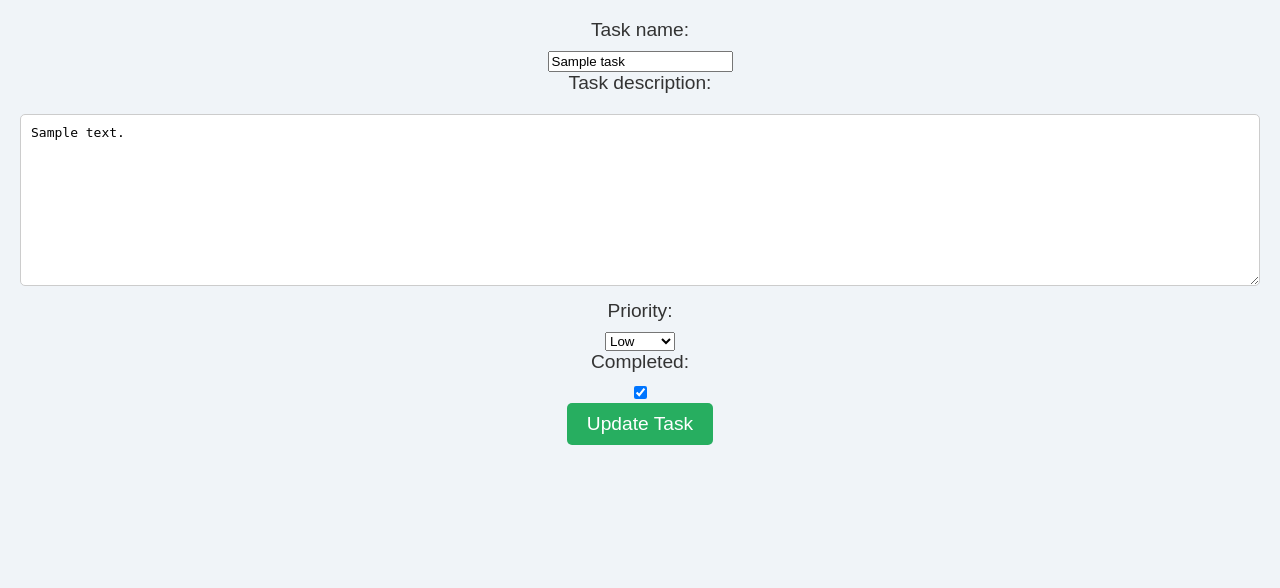
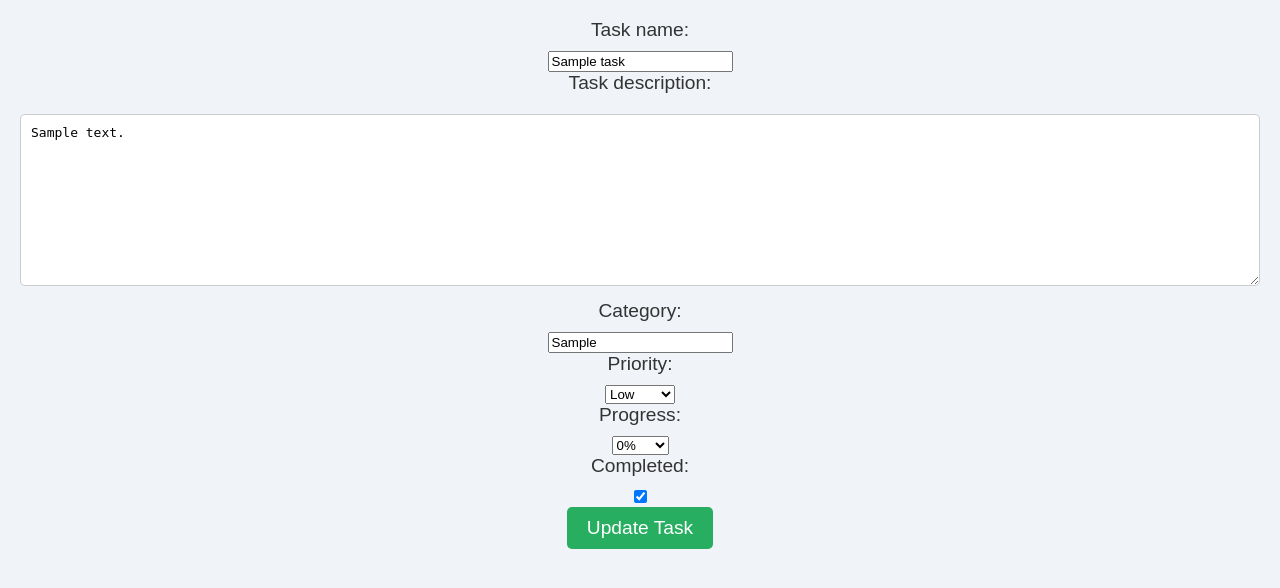
Before and after one commit to DePaul-CSC-394-401/mini-project-team-1, a Django app: page /task_update/1/ in a window 1280 px wide. Shown: the part 93-681 px from the top of the page. Run offline with Django 5.2, Linux system fonts and the light colour scheme; tables that the repository leaves empty hold one stand-in row (values such as "Sample post").

Commit message:
Category and Progress
Category and Progress rough Drafts are done

```diff
--- a/templates/task_update.html
+++ b/templates/task_update.html
@@ -18,9 +18,19 @@
             {{ TaskForm.task_description }}
         </div>
 
+        <div class="form-group"></div>
+            <label for="category">Category:</label>
+            {{ TaskForm.category }}
+        </div>
+
         <div class="form-group">
             <label for="priority">Priority:</label>
             {{ TaskForm.priority }}
+        </div>
+
+        <div class="form-group"></div>
+            <label for="progress">Progress:</label>
+            {{ TaskForm.progress }}
         </div>
 
         <!-- Checkbox for completed task -->
--- a/todo_app/forms.py
+++ b/todo_app/forms.py
@@ -9,7 +9,7 @@ class TaskForm(forms.ModelForm):
 
     class Meta:
         model = Task
-        fields = ['task_name', 'due_date', 'task_description', 'priority', 'reminder_hours']
+        fields = ['task_name', 'due_date', 'task_description', 'priority', 'category', 'reminder_hours']
 
 # ** Email Update Form for Profile Management **
 class EmailUpdateForm(forms.ModelForm):
@@ -26,4 +26,4 @@ class TaskUpdateForm(forms.ModelForm):
 
     class Meta:
         model = Task
-        fields = ['task_name', 'task_description', 'priority', 'completed']
+        fields = ['task_name', 'task_description', 'category', 'priority', 'progress', 'completed']
--- a/todo_app/models.py
+++ b/todo_app/models.py
@@ -1,6 +1,7 @@
 from django.db import models
 from django.contrib.auth.models import User
 from django.utils import timezone
+from django.core.validators import MaxValueValidator, MinValueValidator
 
 class Task(models.Model):
 
@@ -8,6 +9,11 @@ class Task(models.Model):
         ('Low', 'Low'),
         ('Medium', 'Medium'),
         ('High', 'High')
+    ]
+
+    PERCENTAGES_CHOICES = [
+        ("0%", "0%"), ("5%", "5%"), ("10%", "10%"), ("15%", "15%"), ("20%", "20%"), ("25%", "25%"), ("30%", "30%"), ("40%", "40%"), ("50%", "50%"),
+        ("60%", "60%"), ("70%", "70%"), ("80%", "80%"), ("90%", "90%"), ("100%", "100%")
     ]
 
     user = models.ForeignKey(User, on_delete=models.CASCADE, null=True, blank=True)
@@ -18,6 +24,8 @@ class Task(models.Model):
     due_date = models.DateTimeField(blank=True, null=True)
     priority = models.CharField(max_length=10, choices=PRIORITY_CHOICES, default='Medium')
     reminder_hours = models.IntegerField(default=24) #default reminder time is 24 hours
+    category = models.CharField(max_length=20, default='Uncategorized')
+    progress = models.CharField(max_length=5, choices=PERCENTAGES_CHOICES, default="0%")
 
     def __str__(self):
         return self.task_name
--- a/todo_app/urls.py
+++ b/todo_app/urls.py
@@ -10,5 +10,5 @@ urlpatterns = [
     path('tasks/', views.taskList, name='tasks'),
     path('task_update/<str:pk>/', views.updateTask, name='task_update'),
     path('task_delete/<str:pk>/', views.deleteTask, name='task_delete'),
-    path('profile/', views.profile_settings, name='profile_settings'),  # Added profile management
+    path('profile/', views.profile_settings, name='profile_settings')
 ]
--- a/todo_app/views.py
+++ b/todo_app/views.py
@@ -60,6 +60,7 @@ def userlogout(request):
 def taskList(request):
     form = TaskForm()  # Form for creating a new task
     query = request.GET.get('q')  # Capture the search query
+    query2 = request.GET.get('c') # Capture the category search query
 
     # Display all tasks
     tasks = Task.objects.filter(user=request.user)
@@ -67,6 +68,10 @@ def taskList(request):
     # This code will filter tasks by the search query (if provided)
     if query:
         tasks = Task.objects.filter(task_name__icontains=query) | Task.objects.filter(task_description__icontains=query)
+
+    # This code will filter the tasks by the category query
+    if query2:
+        tasks = Task.objects.filter(category__icontains=query2)
 
     if request.method == 'POST':
         # Process task creation via POST request
@@ -100,6 +105,13 @@ def taskList(request):
     reminder_message = request.session.pop('reminder', None)
 
     context = {'tasks': tasks, 'TaskForm': form, 'error_message': error_message, 'reminder_message': reminder_message}
+
+    if not tasks.exists() and query2:
+        error_message = "No such item found."
+    else:
+        error_message = ""
+
+    context = {'tasks': tasks, 'TaskForm': form, 'error_message': error_message}
     return render(request, 'tasks.html', context)
 
 
@@ -149,6 +161,7 @@ def profile_settings(request):
 
 
 
+
 '''
 ---------testing out versions--------------------------
 class taskList(ListView):
```
Also changed, not shown: templates/tasks.html (+14 -0 lines), todo_app/migrations/0008_task_category.py (added), todo_app/migrations/0009_alter_task_category.py (added), todo_app/migrations/0010_task_reminder_hours.py, todo_app/migrations/0011_task_progress.py (added), todo_app/migrations/0012_alter_task_progress.py (added).
